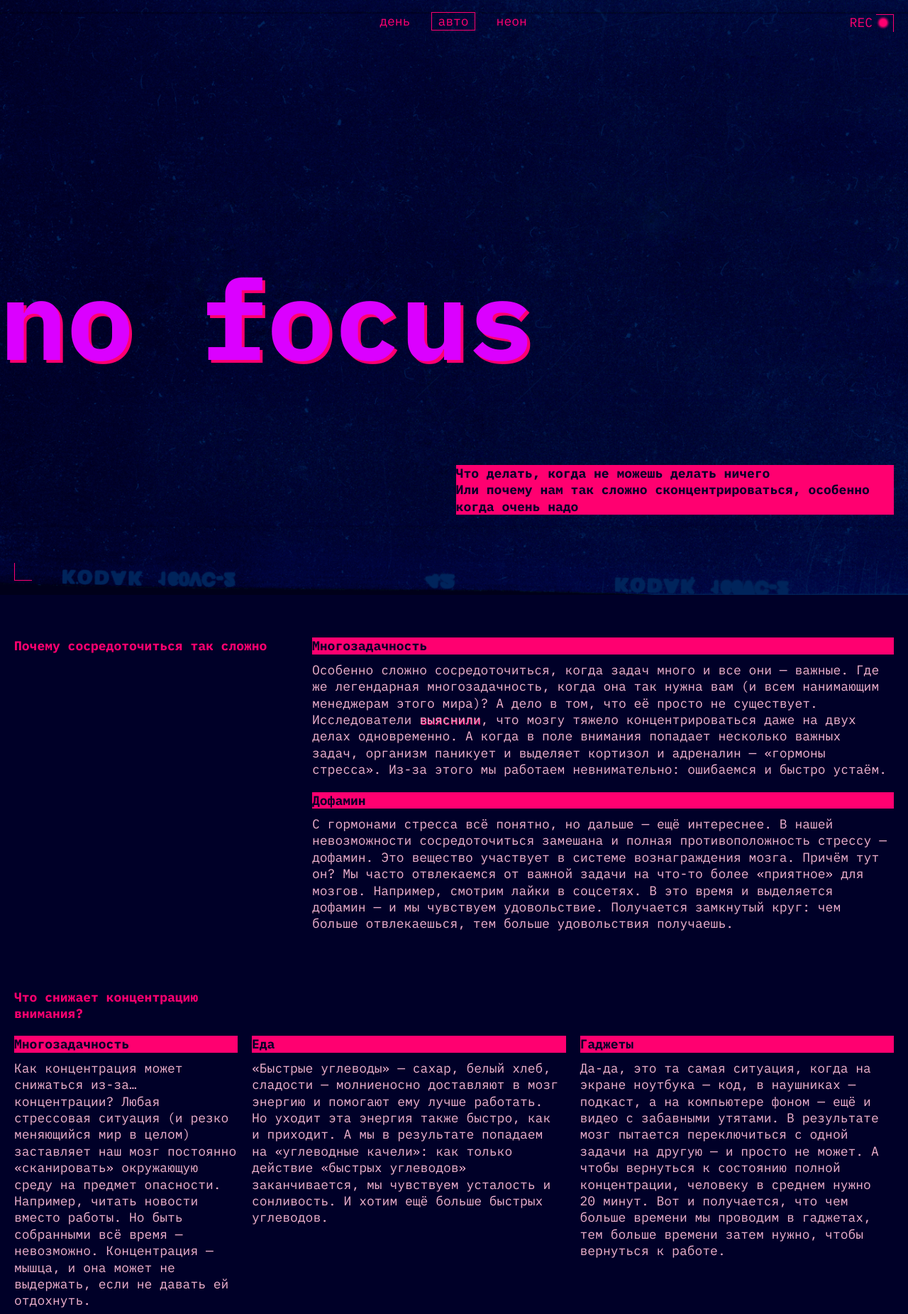
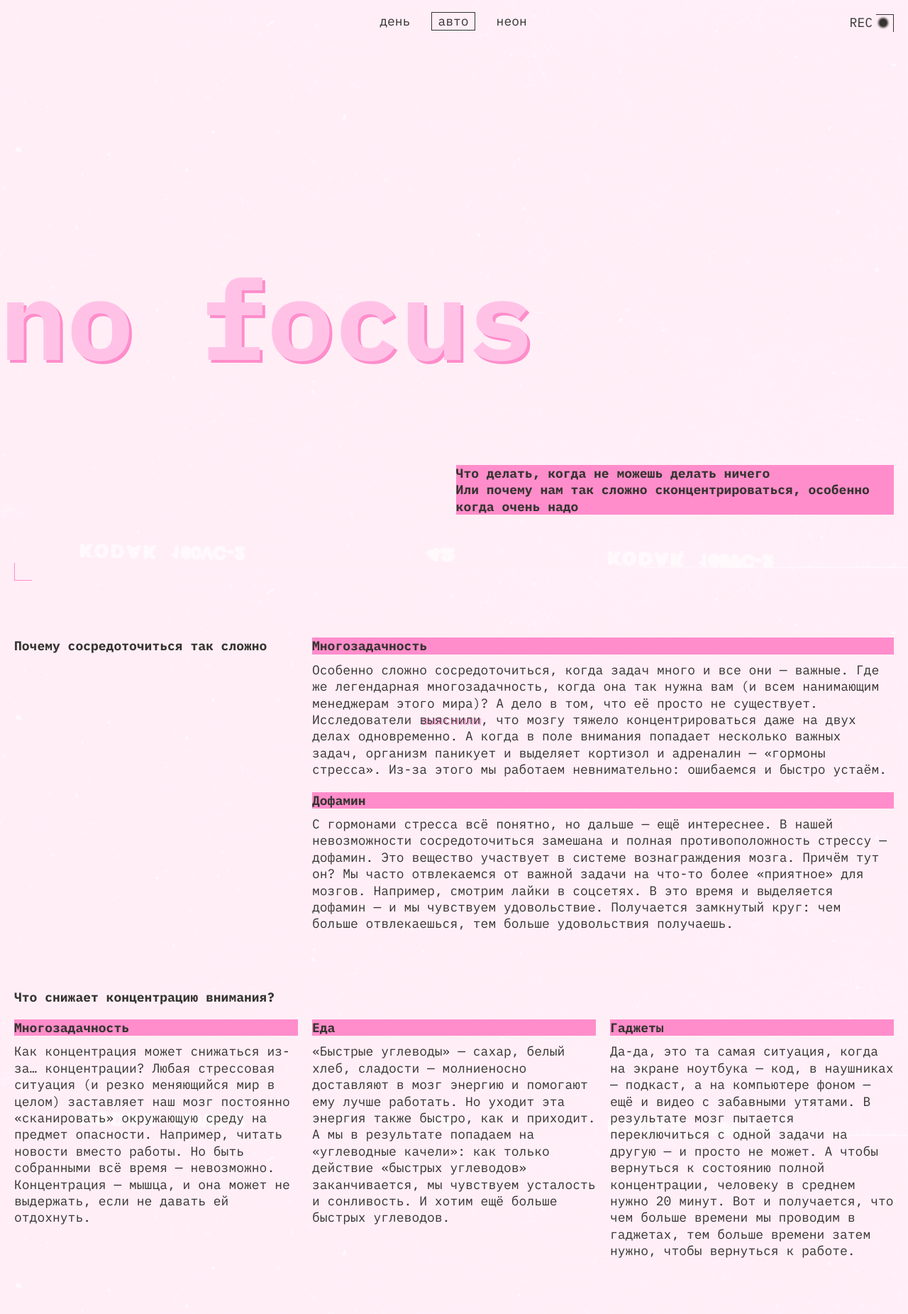
Before and after one commit to OksanaKalchenko/slozhno-sosredotochitsya, a plain HTML site: page index.html in a window 1280 px wide. Shown: the top 1851 px of the page at 71% size. Drawn offline with Linux system fonts and the light colour scheme.

Commit message:
исправления после первого ревью

```diff
--- a/index.html
+++ b/index.html
@@ -18,7 +18,7 @@
   </head>
   <body class="page">
     <header class="header decorated-zone">
-      <span class="header__decorated-element" aria-hidden="true">REC</span>
+      <span class="header__decorated-element" aria-hidden="true">rec</span>
       <nav class="header__theme-menu">
         <ul class="header__theme-menu-list">
           <li class="header__theme-menu-item">
@@ -52,7 +52,7 @@
       </p>
     </header>
     <main class="main">
-      <section class="main__section__question">
+      <section class="main__section main__section__question">
         <h2 class="main__section-title">Почему сосредоточиться так сложно</h2>
         <article class="main__section-content">
           <h3 class="title-decor">Многозадачность</h3>
@@ -61,8 +61,7 @@
             <a
             class="main__section-content-link"
             href="https://dana.org/article/multicosts-of-multitasking/" target="_blank">
-            выяснили<a>,</a>
-            </a>
+            выяснили</a>,
             что мозгу тяжело концентрироваться даже на двух делах одновременно. А когда в поле внимания попадает несколько важных задач, организм паникует и выделяет кортизол и адреналин — «гормоны стресса». Из-за этого мы работаем невнимательно: ошибаемся и быстро устаём.
           </p>
         </article>
@@ -73,28 +72,36 @@
           </p>
         </article>
       </section>
-      <section class="main__section__reasons">
+      <section class="main__section main__section__reasons">
         <h2 class="main__section-title">Что снижает концентрацию внимания?</h2>
+        <ul class="main__section-list">
+          <li>
             <article class="main__section-content">
               <h3 class="title-decor">Многозадачность</h3>
               <p class="main__section-content-paragraph">
                 Как концентрация может снижаться из-за… концентрации? Любая стрессовая ситуация (и резко меняющийся мир в целом) заставляет наш мозг постоянно «сканировать» окружающую среду на предмет опасности. Например, читать новости вместо работы. Но быть собранными всё время — невозможно. Концентрация — мышца, и она может не выдержать, если не давать ей отдохнуть.
               </p>
             </article>
+          </li>
+          <li>
             <article class="main__section-content">
               <h3 class="title-decor">Еда</h3>
               <p class="main__section-content-paragraph">
                 «Быстрые углеводы» — сахар, белый хлеб, сладости — молниеносно доставляют в мозг энергию и помогают ему лучше работать. Но уходит эта энергия также быстро, как и приходит. А мы в результате попадаем на «углеводные качели»: как только действие «быстрых углеводов» заканчивается, мы чувствуем усталость и сонливость. И хотим ещё больше быстрых углеводов.
               </p>
             </article>
+          </li>
+          <li>
             <article class="main__section-content">
               <h3 class="title-decor">Гаджеты</h3>
               <p class="main__section-content-paragraph">
                 Да-да, это та самая ситуация, когда на экране ноутбука — код, в наушниках — подкаст, а на компьютере фоном — ещё и видео с забавными утятами. В результате мозг пытается переключиться с одной задачи на другую — и просто не может. А чтобы вернуться к состоянию полной концентрации, человеку в среднем нужно 20 минут. Вот и получается, что чем больше времени мы проводим в гаджетах, тем больше времени затем нужно, чтобы вернуться к работе.
               </p>
             </article>
+          </li>
+        </ul>
       </section>
-      <section class="main__section__advice">
+      <section class="main__section main__section__advice">
         <h2 class="main__section-title">Как концентрироваться лучше, чем золотая рыбка (то есть дольше трёх секунд)</h2>
         <h3 class="title-decor title-advice">5 простых (на самом деле не очень) советов</h3>
         <article class="main__section-content">
@@ -116,8 +123,7 @@
             <a
             class="main__section-content-link"
             href="https://www.sciencedirect.com/science/article/abs/pii/S0272494415000328" target="_blank">
-            показал<a>,</a>
-            </a>
+            показал</a>,
             что созерцание природы повышает концентрацию, в то время как после просмотра городских пейзажей она наоборот понижается. Можно совместить прогулку с физическими упражнениями или бегом — так в мозг поступит ещё больше кислорода и он будет лучше работать. Но и простая двадцатиминутная прогулка — тоже отличный вариант.
         </article>
         <article class="main__section-content">
--- a/styles/dark.css
+++ b/styles/dark.css
@@ -9,30 +9,18 @@
     Так стили написанные ниже будут иметь больший вес,
     чем стили в медиазапросе предпочтений пользователя
   */
-  --bg-color: #000028;
-  --text-color: #F1B2CE;
-  --main-title-color: #DB00FF;
-  --article-title: #ff0070;
-  --header-color: #ff0070;
-  --footer-focus-color: #ff0070;
-  --shadow-color: #ff0070;
-  --accent-color: #FF0070;
-  --subtitle-color: #000028;
-  --bg-image: url(../images/cover-image-dark.png);
-
-}
-
-@media (prefers-color-sheme: dark) {
-  :root {
     --bg-color: #000028;
     --text-color: #F1B2CE;
+    --hover-link-color: #F1B2CE;
+    --focus-link-color: #F1B2CE;
     --main-title-color: #DB00FF;
-    --article-title: #ff0070;
-    --header-color: #ff0070;
-    --footer-focus-color: #ff0070;
+    --main-section-title-color: #ff0070;
+    --theme-buttons-color: #ff0070;
+    --decorated-elements-color: #ff0070;
+    --focus-color: #ff0070;
     --shadow-color: #ff0070;
     --accent-color: #FF0070;
     --subtitle-color: #000028;
     --bg-image: url(../images/cover-image-dark.png);
-  }
+    --hover-color: rgba(255, 0, 112, 0.4);
 }
--- a/styles/light.css
+++ b/styles/light.css
@@ -11,27 +11,20 @@
   */
     --bg-color: #FFF1F7;
     --text-color: #353430;
+    --hover-link-color: #353430;
+    --focus-link-color: #353430;
     --main-title-color: #FFC2E6;
-  --footer-focus-color: #353430;
-  --article-title: #353430;
-  --header-color: #353430;
+    --main-section-title-color: #353430;
+    --theme-buttons-color: #353430;
+    --decorated-elements-color: #353430;
+    --focus-color: #353430;
     --shadow-color: #FF8DCB;
     --accent-color: #FF8DCB;
     --subtitle-color: #353430;
     --bg-image: url(../images/cover-image-light.png);
+    --hover-color:rgba(50, 49, 45, 0.4);
 }
 
-@media (prefers-color-sheme: light) {
-  :root {
-  --bg-color: #FFF1F7;
-  --text-color: #353430;
-  --main-title-color: #FFC2E6;
-  --article-title: #353430;
-  --header-color: #353430;
-  --footer-focus-color: #353430;
-  --shadow-color: #FF8DCB;
-  --accent-color: #FF8DCB;
-  --subtitle-color: #353430;
-  --bg-image: url(../images/cover-image-light.png);
+.page.theme_light .header__decorated-element {
+  display: none;
 }
-}
--- a/styles/style.css
+++ b/styles/style.css
@@ -5,22 +5,21 @@
   background-color: var(--bg-color);
   font-family: var(--font-family);
   font-size: var(--font-size);
-  min-inline-size: 355px;
+  background-image: var(--bg-image);
+  background-size: cover;
+  background-position: center;
+  background-repeat: no-repeat;
+  background-attachment: fixed;
 }
 
 .header {
   padding: var(--min-gap);
   min-block-size: 668px;
   inline-size: 100%;
-  color: var(--header-color);
   position: relative;
-  background-image: var(--bg-image);
-  background-size: cover;
-  background-position: center;
-  background-repeat: no-repeat;
 }
 
-@media (width >= 768px) and (width < 1024px) {
+@media (width >= 768px) {
   .header {
     padding: var(--min-gap) var(--min-gap) 0 0;
     min-block-size: 1024px;
@@ -29,7 +28,6 @@
 
 @media (width >= 1024px) {
   .header {
-    padding: var(--min-gap) var(--min-gap) 0 0;
     min-block-size: 768px;
   }
 }
@@ -37,6 +35,9 @@
 .header__decorated-element {
   position: absolute;
   right: 40px;
+  top: var(--min-gap);
+  text-transform: uppercase;
+  color: var(--decorated-elements-color);
 }
 
 @media (width >= 768px) {
@@ -53,53 +54,50 @@
   block-size: 10px;
   inline-size: 10px;
   border-radius: 50%;
-  background-color: var(--accent-color);
-  box-shadow: 0 0 3px 2px var(--accent-color);
-}
-
-@media (width >= 768px) {
-  .header__decorated-element::after {
-    right: -20px;
-  }
-}
-
-.theme_light .header__decorated-element {
-  display: none;
+  background-color: var(--decorated-elements-color);
+  box-shadow: 0 0 3px 2px var(--decorated-elements-color);
 }
 
 .decorated-zone {
   display: inline-block;
   position: relative;
-  color: var(--header-color);
 }
 
-.decorated-zone::before {
+.decorated-zone::before,
+.footer::before {
   content: '';
   position: absolute;
-  border-inline-end: 1px solid currentColor;
-  border-block-start: 1px solid currentColor;
+  border-inline-end: 1px solid var(--decorated-elements-color);
+  border-block-start: 1px solid var(--decorated-elements-color);
   block-size: 25px;
   inline-size: 25px;
   right: 10px;
+  top: var(--min-gap);
 }
 
 @media (width >= 768px) {
-  .decorated-zone::before {
+  .decorated-zone::before,
+  .footer::before {
     right: var(--min-gap);
   }
 }
 
-.decorated-zone::after {
+.decorated-zone::after,
+.footer::after {
   content: '';
   position: absolute;
-  border-inline-start: 1px solid currentColor;
-  border-block-end: 1px solid currentColor;
+  border-inline-start: 1px solid var(--accent-color);
+  border-block-end: 1px solid var(--accent-color);
   block-size: 25px;
   inline-size: 25px;
+  left: var(--min-gap);
+  bottom: var(--min-gap);
+  color: var(--accent-color);
 }
 
 @media (width >= 768px) {
-  .decorated-zone::after {
+  .decorated-zone::after,
+  .footer::after {
     bottom: var(--min-gap);
     left: var(--min-gap);
   }
@@ -111,6 +109,7 @@
   justify-items: end;
   gap: 15px;
   margin-block-start: 19%;
+  color: var(--theme-buttons-color);
 }
 
 @media (width >= 768px) and (width < 1024px) {
@@ -139,11 +138,12 @@
   background-color: transparent;
   border: transparent;
   cursor: pointer;
+  text-transform: lowercase;
 }
 
 .header__theme-menu-button:hover {
-  outline: 1px solid var(--header-color);
-  outline-offset: 2px;
+  outline: 1px solid var(--hover-color);
+  outline-offset: 1px;
 }
 
 .header__theme-menu-button:focus {
@@ -151,18 +151,18 @@
 }
 
 .header__theme-menu-button:focus-visible {
-  border-bottom: 1px solid var(--header-color);
+  border-bottom: 1px solid var(--focus-color);
 }
 
 .header__theme-menu-button_active {
   pointer-events: none;
-  outline: 1px solid var(--header-color);
+  outline: 1px solid var(--focus-color);
   outline-offset: 2px;
 }
 
 .header__title {
   font-weight: 700;
-  font-size: clamp(7.25rem, 7.0115rem + 1.0178vw, 7.5rem);
+  font-size: var(--logo-size);
   line-height: 0.825;
   color: var(--main-title-color);
   text-shadow: 4px 4px 0 var(--shadow-color);
@@ -172,7 +172,6 @@
 
 @media (width >= 768px) {
   .header__title {
-    font-size: clamp(7.5rem, 0.5625rem + 14.4531vw, 9.8125rem);
     line-height: 0.853;
     margin-block-start: 24%;
     margin-block-end: 21%;
@@ -214,13 +213,15 @@
   }
 }
 
-.main__section__question,
-.main__section__reasons,
-.main__section__advice {
+.main__section {
   display: grid;
   margin-block-end: 50px;
 }
 
+.main__section-list {
+  display: grid;
+  gap: 20px;
+}
 
 @media (width >= 768px) {
   .main__section__question {
@@ -248,7 +249,7 @@
 
 @media (width >= 1024px) {
   .main__section__reasons {
-    grid-template-columns: 315px 1fr 1fr;
+    grid-template-columns: 1fr 1fr 1fr;
   }
 }
 
@@ -273,24 +274,16 @@
 }
 
 @media (width >= 768px) {
-  .main__section__reasons .main__section-content {
+  .main__section__reasons .main__section-list {
     grid-column: span 3;
   }
 }
 
 @media (width >= 1024px) {
-  .main__section__reasons .main__section-content {
-    grid-column: span 1;
+  .main__section__reasons .main__section-list {
+    grid-template-columns: 1fr 1fr 1fr;
   }
 }
-
-@media (width >= 1024px) {
-  .main__section__reasons .main__section-content {
-    grid-column: span 1;
-    grid-row-start: 2;
-  }
-}
-
 @media (width >= 768px) {
   .main__section__advice .main__section-content {
     grid-column: 2;
@@ -313,8 +306,14 @@
   font-size: var(--font-size);
   font-weight: 700;
   line-height: 1.3;
-  color: var(--article-title);
+  color: var(--main-section-title-color);
   margin-block-end: 20px;
+}
+
+@media (width >= 768px) {
+  .main__section-title {
+    margin-block-end: 0;
+  }
 }
 
 .main__section-content:not(:first-of-type) {
@@ -335,13 +334,13 @@
 }
 
 .main__section-content-link {
-  text-shadow: 1px 1px 0 var(--accent-color);
+  text-shadow: 2px 1px 0 var(--shadow-color);
   text-decoration: none;
   cursor: pointer;
 }
 
 .main__section-content-link:hover {
-  border-bottom: 1px solid var(--text-color);
+  border-bottom: 1px solid var( --focus-link-color);
 }
 
 .main__section-content-link:focus {
@@ -349,7 +348,7 @@
 }
 
 .main__section-content-link:focus-visible {
-  outline: 1px solid var(--text-color);
+  outline: 1px solid var(--focus-link-color);
 }
 
 .advice__section-title {
@@ -366,6 +365,16 @@
   }
 }
 
+.section-image {
+  margin-block-end: 35px;
+}
+
+@media (width >= 768px) {
+  .section-image {
+    margin-block-end: 55px;
+  }
+}
+
 .section-image__article {
   display: grid;
   gap: 5px;
@@ -375,7 +384,14 @@
 @media (width >= 768px) {
   .section-image__article {
     grid-template-columns: repeat(3, auto);
-    gap: 21px;
+    row-gap: 15px;
+    column-gap: 20px;
+  }
+}
+
+@media (width >= 1024px) {
+  .section-image__article {
+    row-gap: 16px;
   }
 }
 
@@ -388,7 +404,7 @@
 
 @media (width >= 768px) {
   .section-image-list-item {
-    block-size: 100%;
+    block-size: 98%;
   }
 
   .section-image-list:nth-of-type(1),
@@ -402,91 +418,45 @@
   }
 }
 
-.footer {
-  display: grid;
-  justify-content: center;
-  align-items: center;
-  min-block-size: 668px;
-  min-inline-size: 355px;
-  padding-block-end: 5px;
-  margin: 40px var(--min-gap) var(--min-gap) var(--min-gap);
-  position: relative;
+@media (width >= 1024px) {
+  .section-image-list-item {
+    block-size: 99%;
+  }
 }
 
-@media (width >= 768px) and (width < 1024px) {
+.footer {
+  min-block-size: 668px;
+  inline-size: 100%;
+  position: relative;
+  display: grid;
+  align-items: center;
+  justify-content: center;
+  margin-block-end: 30px;
+}
+
+@media (width >= 768px) {
   .footer {
-    margin: var(--min-gap);
     min-block-size: 1024px;
-    margin-block-start: 50px;
+    margin-block-end: var(--min-gap);
   }
 }
 
 @media (width >= 1024px) {
   .footer {
-    margin: var(--min-gap);
-    min-block-size: 795px;
-    padding-block-start: 3%;
+    min-block-size: 768px;
   }
 }
 
 .footer__title {
   font-weight: 700;
-  font-size: 116px;
+  font-size: var(--logo-size);
   line-height: 0.825;
   color: var(--main-title-color);
-  text-shadow: 2px 2px 0 var(--accent-color);
+  text-shadow: 2px 2px 0 var(--shadow-color);
 }
 
 @media (width >= 768px) {
   .footer__title {
-    font-size: clamp(7.5rem, 0.5625rem + 14.4531vw, 9.8125rem);
     line-height: 0.853;
   }
 }
-
-footer::before {
-    content: '';
-    position: absolute;
-    border-inline-end: 1px solid currentColor;
-    border-block-start: 1px solid currentColor;
-    block-size: 25px;
-    inline-size: 25px;
-    color: var(--footer-focus-color);
-    right: 1px;
-    top: 5px;
-  }
-
-  @media (width >= 768px) {
-    .footer::before {
-      top: 11px;
-    }
-  }
-
-  @media (width >= 1024px) {
-    .footer::before {
-      top: 45px;
-    }
-  }
-
-  footer::after {
-    content: '';
-    position: absolute;
-    border-inline-start: 1px solid currentColor;
-    border-block-end: 1px solid currentColor;
-    block-size: 25px;
-    inline-size: 25px;
-    color: var(--footer-focus-color);
-    bottom: 14px;
-  }
-
-  @media (width >= 768px) {
-    .footer::after {
-      bottom: 25px;
-    }
-  }
-
-  @media (width >= 1040px) {
-    .footer::after {
-      bottom: 0;
-    }
-  }
--- a/styles/variables.css
+++ b/styles/variables.css
@@ -4,22 +4,52 @@
 */
 :root {
   --font-family: 'IBM Plex Mono', sans-serif;
-  --bg-color: #000028;
-  --text-color: #F1B2CE;
-  --main-title-color: #DB00FF;
-  --article-title: #ff0070;
-  --header-color: #ff0070;
-  --footer-focus-color: #ff0070;
-  --shadow-color: #ff0070;
-  --accent-color: #FF0070;
-  --subtitle-color: #000028;
-  --bg-image: url(../images/cover-image-dark.png);
   --font-size: 18px;
   --min-gap: 10px;
+  --logo-size: clamp(7.25rem, 7.0115rem + 1.0178vw, 7.5rem);
+}
+
+@media (prefers-color-scheme: dark) {
+  :root {
+    --bg-color: #000028;
+    --text-color: #F1B2CE;
+    --hover-link-color: #F1B2CE;
+    --focus-link-color: #F1B2CE;
+    --main-title-color: #DB00FF;
+    --main-section-title-color: #ff0070;
+    --theme-buttons-color: #ff0070;
+    --decorated-elements-color: #ff0070;
+    --focus-color: #ff0070;
+    --shadow-color: #ff0070;
+    --accent-color: #FF0070;
+    --subtitle-color: #000028;
+    --bg-image: url(../images/cover-image-dark.png);
+    --hover-color: rgba(255, 0, 112, 0.4);
+  }
+}
+
+@media (prefers-color-scheme: light) {
+  :root {
+    --bg-color: #FFF1F7;
+    --text-color: #353430;
+    --hover-link-color: #353430;
+    --focus-link-color: #353430;
+    --main-title-color: #FFC2E6;
+    --main-section-title-color: #353430;
+    --theme-buttons-color: #353430;
+    --decorated-elements-color: #353430;
+    --focus-color: #353430;
+    --shadow-color: #FF8DCB;
+    --accent-color: #FF8DCB;
+    --subtitle-color: #353430;
+    --bg-image: url(../images/cover-image-light.png);
+    --hover-color:rgba(50, 49, 45, 0.4);
+  }
 }
 
 @media (width >= 768px) {
   :root {
     --min-gap: 20px;
+    --logo-size: clamp(7.5rem, 0.5625rem + 14.4531vw, 9.8125rem);
   }
 }
```
Lines whose indentation alone changed are shown as unchanged.
